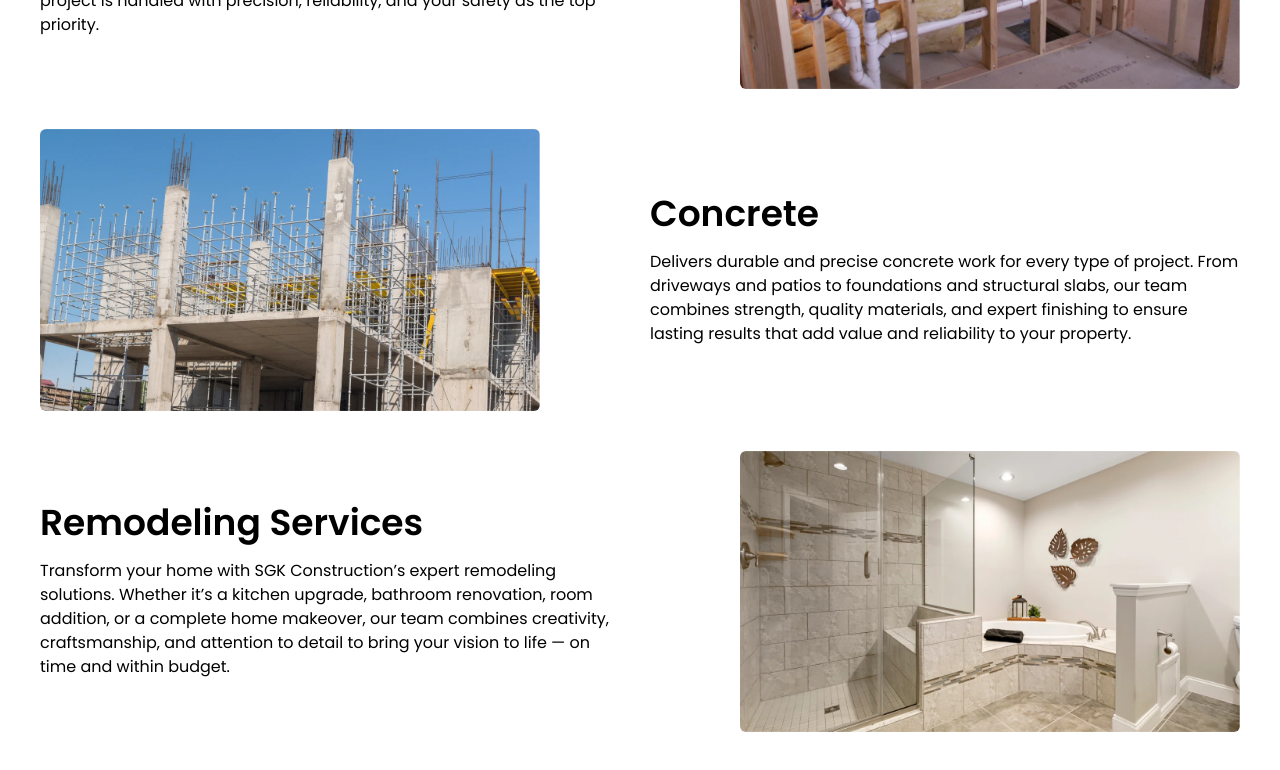
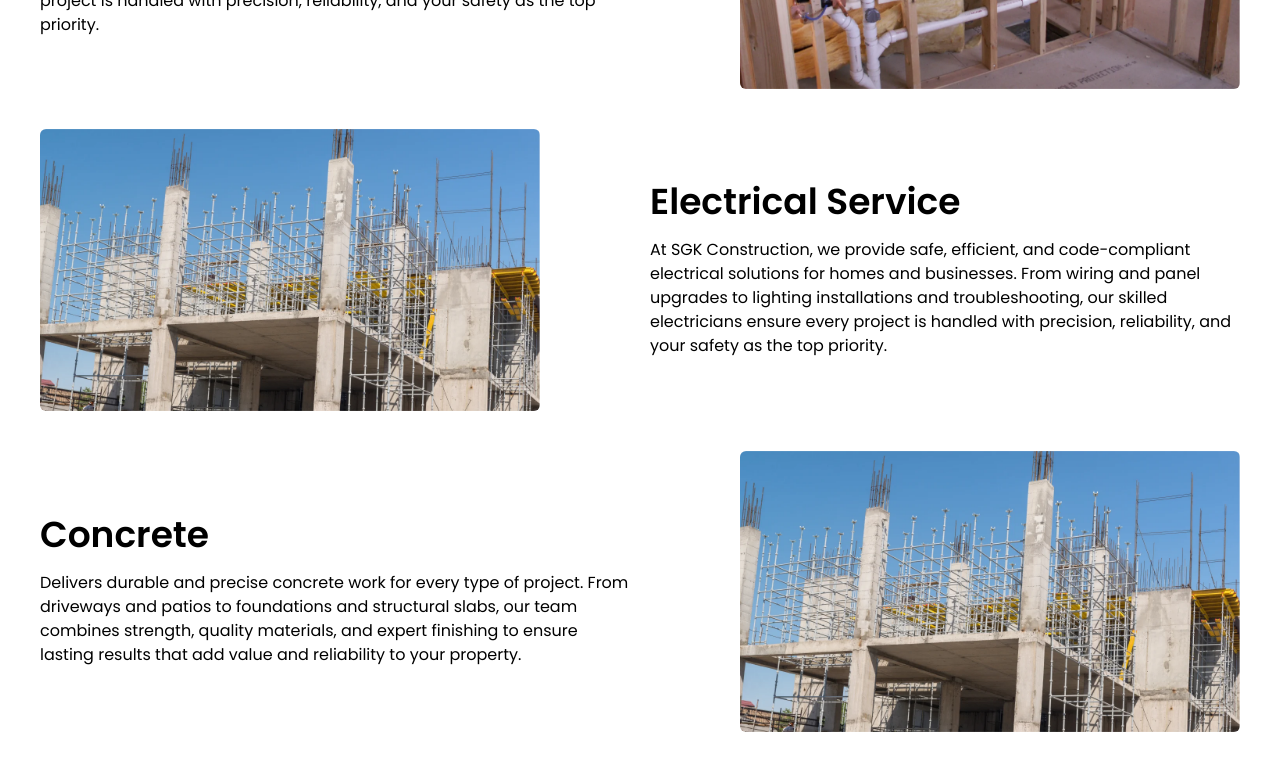
Before and after one commit to Daniel-rod99/SGKConstruction, a React (Vite) app: page /services in a window 1280 px wide. Shown: the part 840-1610 px from the top of the page. Built offline with nearby package versions, Linux system fonts and the light colour scheme.

Commit message:
Actualización del proyecto

```diff
--- a/src/components/DrawerMenu.tsx
+++ b/src/components/DrawerMenu.tsx
@@ -50,7 +50,7 @@ export default function DrawerMenu() {
                 <ListItemButton
                   component={Link}
                   to={item.path}
-                  onClick={() => setOpen(false)} // cierra el drawer al hacer clic
+                  onClick={() => setOpen(false)}
                   sx={{
                     "&:hover": {
                       backgroundColor: "var(--color-secondary)",
--- a/src/data/services.ts
+++ b/src/data/services.ts
@@ -10,48 +10,55 @@ export const services: Service[] = [
   },
   {
     id: 2,
+    name: "Electrical Service",
+    comment:
+      "At SGK Construction, we provide safe, efficient, and code-compliant electrical solutions for homes and businesses. From wiring and panel upgrades to lighting installations and troubleshooting, our skilled electricians ensure every project is handled with precision, reliability, and your safety as the top priority.",
+    immage: "./servicesImmages/6.webp",
+  },
+  {
+    id: 3,
     name: "Concrete",
     comment:
       "Delivers durable and precise concrete work for every type of project. From driveways and patios to foundations and structural slabs, our team combines strength, quality materials, and expert finishing to ensure lasting results that add value and reliability to your property.",
     immage: "./servicesImmages/6.webp",
   },
   {
-    id: 3,
+    id: 4,
     name: "Remodeling Services",
     comment:
       "Transform your home with SGK Construction’s expert remodeling solutions. Whether it’s a kitchen upgrade, bathroom renovation, room addition, or a complete home makeover, our team combines creativity, craftsmanship, and attention to detail to bring your vision to life — on time and within budget.",
     immage: "./servicesImmages/7.webp",
   },
   {
-    id: 4,
+    id: 5,
     name: "New construction",
     comment:
       "We specialize in building homes from the ground up with quality, precision, and care. From planning and permits to framing, finishes, and final details, our experienced team manages every step of the process. The result is a custom-built home designed to fit your lifestyle and built to last for generations.",
     immage: "./servicesImmages/8.webp",
   },
   {
-    id: 5,
+    id: 6,
     name: "Retrofit",
     comment:
       "Provides reliable retrofit solutions to strengthen and modernize existing structures. Whether it’s seismic retrofitting for safety, upgrading foundations, or reinforcing older buildings, our expert team ensures your property meets current standards while protecting its long-term value and integrity.",
     immage: "./servicesImmages/9.webp",
   },
   {
-    id: 6,
+    id: 7,
     name: "Addition",
     comment:
       "We help you create the extra space your family needs without leaving the home you love. From new bedrooms and expanded living areas to second-story additions, our team designs and builds seamless extensions that blend perfectly with your home’s style. We focus on comfort, functionality, and quality, giving you more room to live and grow.",
     immage: "./servicesImmages/10.webp",
   },
   {
-    id: 7,
+    id: 8,
     name: "Comercial construction",
     comment:
       "Brings expertise and reliability to every commercial project. From office spaces and retail stores to restaurants and multi-use buildings, we deliver functional, high-quality spaces designed to support your business goals. Our team manages every phase — planning, permitting, construction, and finishing — with precision and efficiency, ensuring your project is completed on time and within budget.",
     immage: "./servicesImmages/11.webp",
   },
   {
-    id: 8,
+    id: 9,
     name: "Residential construction",
     comment:
       "Builds safe, durable, and stylish homes tailored to your lifestyle. From strong foundations to detailed finishes, we ensure every step is done with care so your family can enjoy a comfortable home that lasts for generations.",
```
